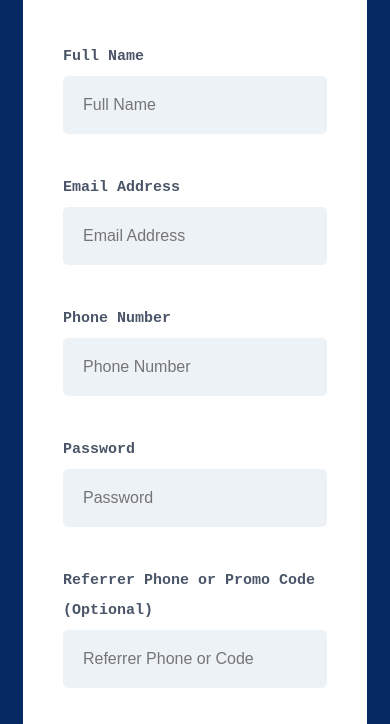
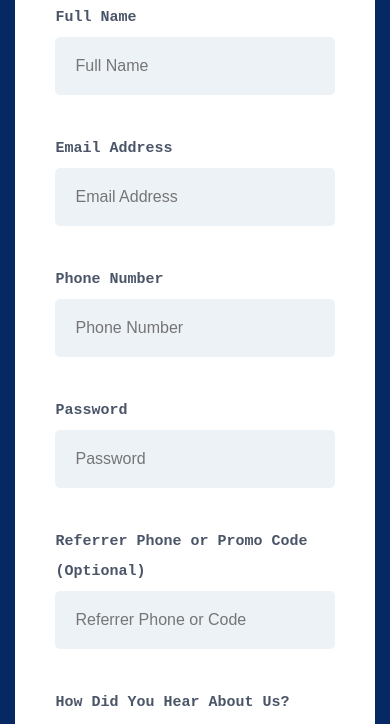
Before and after one commit to sodiadrhain/piggyvest-signup, a plain HTML site: page index.html in a window 390 px wide. Shown: the part 308-1032 px from the top of the page. Drawn offline with Linux system fonts and the light colour scheme.

Commit message:
Update mobile responsiveness

```diff
--- a/css/style.css
+++ b/css/style.css
@@ -11,12 +11,17 @@ body {
 
 .box {
 	padding-top: 3rem;
+    align-items: center;
+    flex-direction: column;
+    display: flex;
+}
+
+@media only screen and (min-width: 640px) {
+.box {
     padding-bottom: 3rem;
     overflow: auto;
     min-height: 100vh;
-    align-items: center;
-    flex-direction: column;
-    display: flex;
+}
 }
 
 img {
@@ -25,21 +30,25 @@ img {
 }
 
 .content {
-	width: 92%;
-	max-width: 32rem;
 	border-bottom-right-radius: 1.25rem;
 	border-top-left-radius: 1.25rem;
     border-top-right-radius: 1.25rem;
     background-color: #fff;
-	@media (min-width: 640px)
-	{
-    padding-bottom: 3rem;
-	}
+}
 
-	@media (min-width: 640px)
-	{
-    padding: 2.5rem;
-	}
+@media only screen and (min-width: 640px) {
+.content {
+	width: 92%;
+	max-width: 32rem;
+}
+}
+
+@media only screen and (max-width: 640px) {
+.content {
+	width: 96%;
+	max-width: 32rem;
+	margin: 0px;
+}
 }
 
 header {
```
